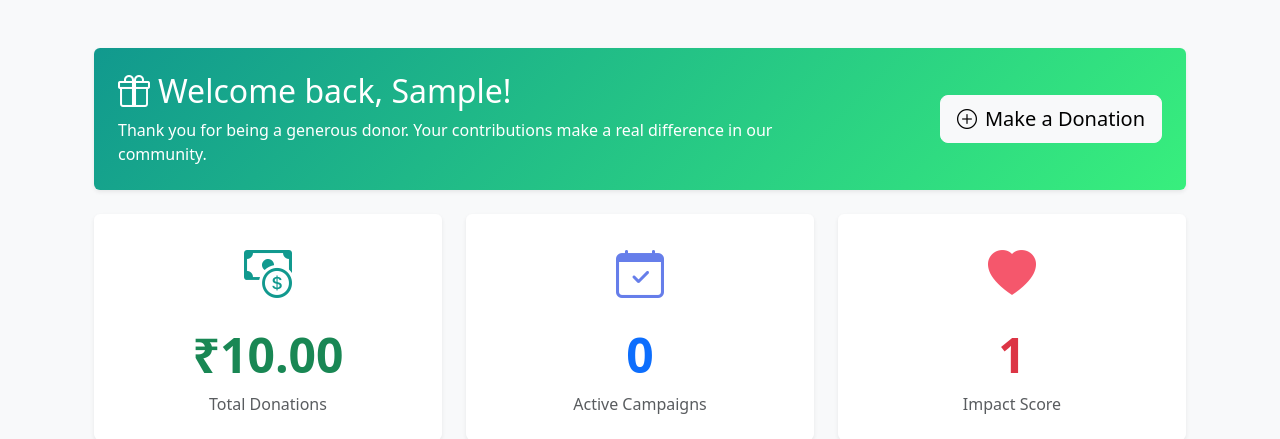
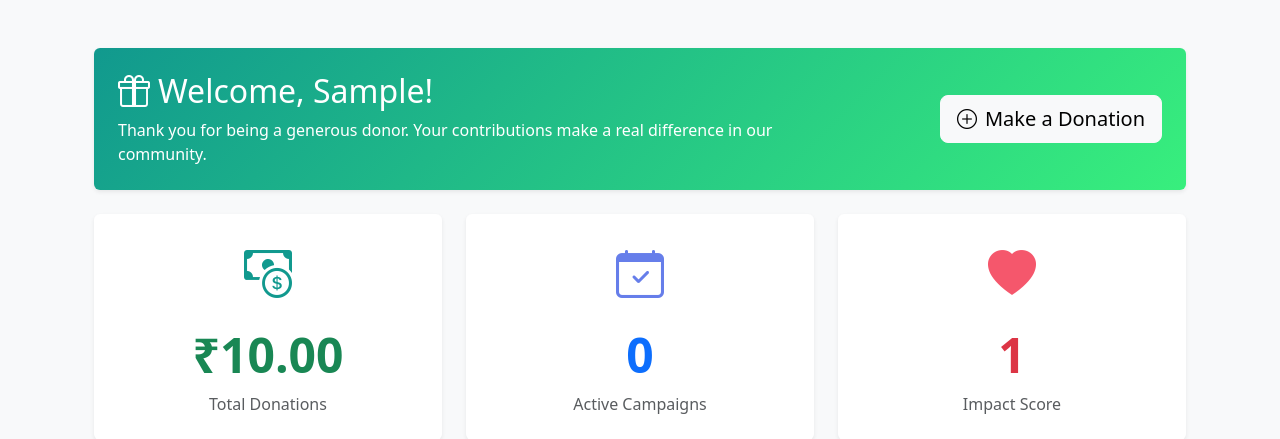
Before and after one commit to CharitySphere/CharitySphere, a Django app: page /dashboard/donor/ in a window 1280 px wide. Shown: the top 439 px of the page. Run offline with Django 5.2, Linux system fonts and the light colour scheme; a user stored in the database is signed in; tables that the repository leaves empty hold one stand-in row (values such as "Sample post").

Commit message:
🎨 ui: fix padding inconsistencies

```diff
--- a/mod_dashboard/templates/donor_dashboard.html
+++ b/mod_dashboard/templates/donor_dashboard.html
@@ -3,7 +3,7 @@
 {% block title %}Donor Dashboard - CharitySphere{% endblock %}
 
 {% block content %}
-  <div class="container-fluid">
+  <div class="container-fluid py-5">
     <!-- Welcome Banner -->
     <div class="row mb-4">
       <div class="col-12">
@@ -12,7 +12,7 @@
             <div class="row align-items-center">
               <div class="col-md-8">
                 <h2 class="mb-2">
-                  <i class="bi bi-gift me-2"></i>Welcome back, {{ user.first_name|default:user.username }}!
+                  <i class="bi bi-gift me-2"></i>Welcome, {{ user.first_name|default:user.username }}!
                 </h2>
                 <p class="mb-0 opacity-90">
                   Thank you for being a generous donor. Your contributions make a real difference in our community.
--- a/mod_dashboard/templates/institution_dashboard.html
+++ b/mod_dashboard/templates/institution_dashboard.html
@@ -3,7 +3,7 @@
 {% block title %}Institution Dashboard - CharitySphere{% endblock %}
 
 {% block content %}
-  <div class="container-fluid">
+  <div class="container-fluid py-5">
     <!-- Welcome Banner -->
     <div class="row mb-4">
       <div class="col-12">
--- a/mod_dashboard/templates/volunteer_dashboard.html
+++ b/mod_dashboard/templates/volunteer_dashboard.html
@@ -3,7 +3,7 @@
 {% block title %}Volunteer Dashboard - CharitySphere{% endblock %}
 
 {% block content %}
-  <div class="container-fluid">
+  <div class="container-fluid py-5">
     <!-- Welcome Banner -->
     <div class="row mb-4">
       <div class="col-12">
@@ -12,7 +12,7 @@
             <div class="row align-items-center">
               <div class="col-md-8">
                 <h2 class="mb-2">
-                  <i class="bi bi-people me-2"></i>Welcome back, {{ user.first_name|default:user.username }}!
+                  <i class="bi bi-people me-2"></i>Welcome, {{ user.first_name|default:user.username }}!
                 </h2>
                 <p class="mb-0 opacity-90">Thank you for volunteering your time and skills. Together we can make a lasting impact!</p>
               </div>
--- a/templates/base.html
+++ b/templates/base.html
@@ -80,7 +80,7 @@
     {% endif %}
 
     <!-- Main Content -->
-    <main class="bg-light p-5">
+    <main class="bg-light">
       <div class="container">
         {% block content %}<!-- Page content goes here -->{% endblock %}
       </div>
```
